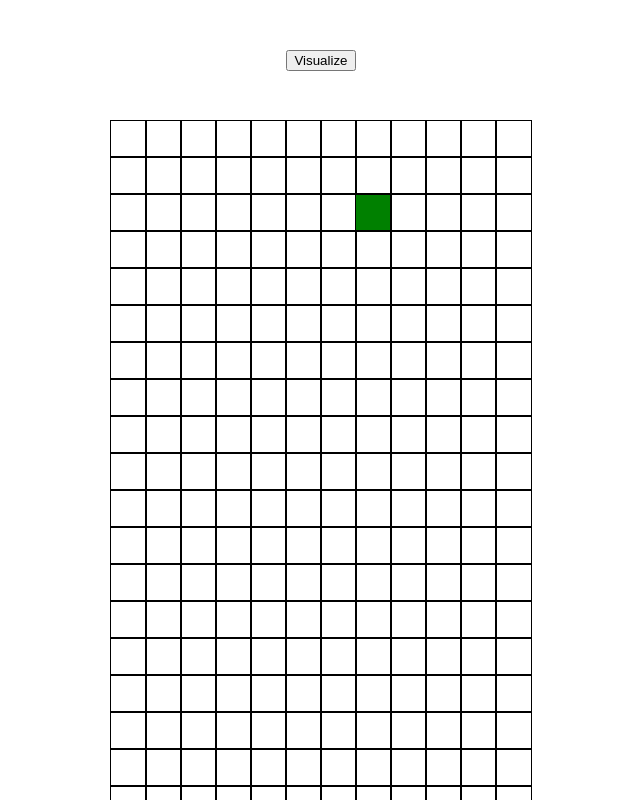
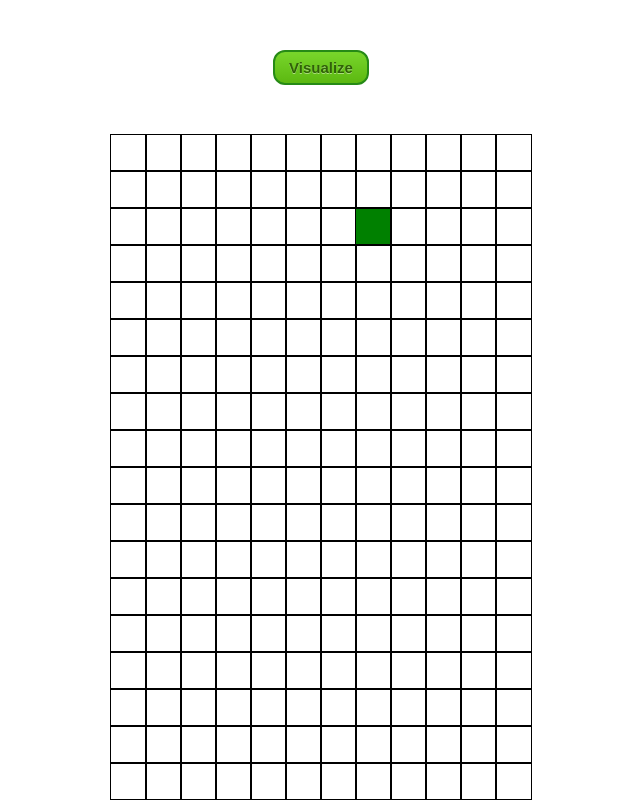
Before and after one commit to Moltenfuzzy/astar_pathfinder, a React (Create React App) app: page / in a window 1280 px wide. Shown: the top 800 px of the page, without its empty margins (319-959 px from the left). Built offline with nearby package versions, Linux system fonts and the light colour scheme.

Commit message:
styled button

```diff
--- a/src/AstarPathfinder/AstarPathfinder.css
+++ b/src/AstarPathfinder/AstarPathfinder.css
@@ -6,3 +6,32 @@
 	display: inline-block;
 	text-align: center;
 }
+
+.btn {
+	margin-top: 50px;
+
+	box-shadow:inset 0px 0px 0px 0px #caefab;
+	background:linear-gradient(to bottom, #77d42a 5%, #5cb811 100%);
+	background-color:#77d42a;
+	border-radius:12px;
+	border:2px solid #268a16;
+	display:inline-block;
+	cursor:pointer;
+	color:#306108;
+	font-family:Arial;
+	font-size:15px;
+	font-weight:bold;
+	padding:7px 14px;
+	text-decoration:none;
+	text-shadow:0px 1px 0px #aade7c;
+}
+
+.btn:hover {
+	background:linear-gradient(to bottom, #5cb811 5%, #77d42a 100%);
+	background-color:#5cb811;
+}
+
+.btn:active {
+	position:relative;
+	top:1px;
+}
--- a/src/AstarPathfinder/AstarPathfinder.jsx
+++ b/src/AstarPathfinder/AstarPathfinder.jsx
@@ -47,7 +47,7 @@ export default class AstarPathfinder extends React.Component {
   render() {
     return (
       <div>
-        <button style={{marginTop: "50px"}}onClick={() => this.Visualize()}>
+        <button className="btn" style={{marginTop: "50px"}}onClick={() => this.Visualize()}>
           Visualize
         </button>
         <div className="grid">
```
